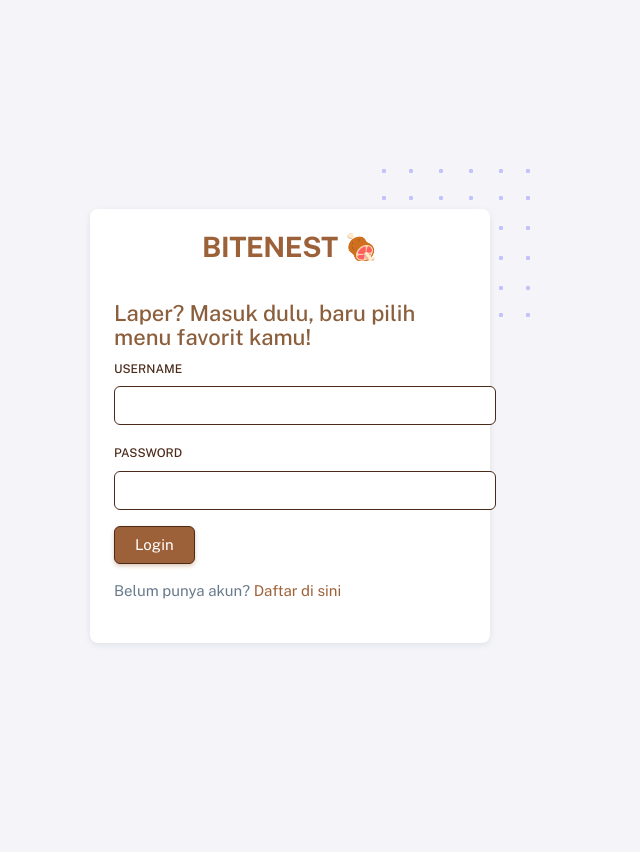
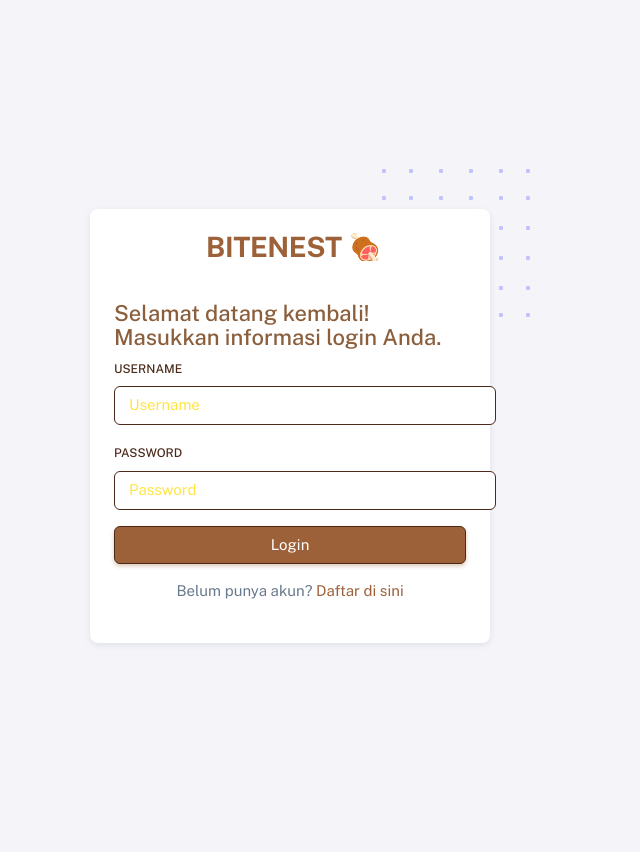
Before and after one commit to yadramaulidya/resto-management, a PHP site: page /login.php in a window 1280 px wide; the page is wider, and only the part inside the window is pictured. Shown: that part, without its empty margins (376-1016 px from the left). Run offline with PHP 8.4, Linux system fonts and the light colour scheme; data that the repository does not hold is empty.

Commit message:
perbaiki login

```diff
--- a/auth/login.php
+++ b/auth/login.php
@@ -1,25 +1,18 @@
-<?php
-session_start();
+<?php session_start(); ?>
+<?php include(".layouts/header.php"); ?>
 
-
-if (isset($_SESSION['user_id'])) {
-    header("Location: ../dashboard.php");
-    exit();
-}
-?>
-
-<?php include(".layouts/header.php"); ?>
-<!-- Login -->
+<!-- Login Card -->
 <div class="card">
   <div class="card-body">
     <!-- Logo -->
     <div class="app-brand justify-content-center">
       <a href="index.html" class="app-brand-link gap-2">
-        <span class="app-brand-text demo text-uppercase fw-bolder"> BiteNest 🍖</span>
+        <span class="app-brand-logo demo"></span>
+        <span class="app-brand-text demo text-uppercase fw-bolder">BiteNest 🍖</span>
       </a>
     </div>
-    <!-- /Logo -->
-    <h4 class="mb-2">Laper? Masuk dulu, baru pilih menu favorit kamu! </h4>
+
+    <h4 class="mb-2">Selamat datang kembali! Masukkan informasi login Anda.</h4>
 
     <!-- Cek apakah ada notifikasi -->
     <?php if (isset($_SESSION['error_message'])): ?>
@@ -29,21 +22,28 @@ if (isset($_SESSION['user_id'])) {
         <?php unset($_SESSION['error_message']); ?>
     <?php endif; ?>
 
-    <!-- Form login -->
+    <!-- Form Login -->
     <form action="login_auth.php" method="POST">
       <div class="mb-3">
         <label for="username" class="form-label">Username</label>
-        <input type="text" class="form-control" id="username" name="username" required>
+        <input type="text" class="form-control" id="username" name="username" placeholder="Username" required />
       </div>
+
       <div class="mb-3">
         <label for="password" class="form-label">Password</label>
-        <input type="password" class="form-control" id="password" name="password" required>
+        <input type="password" class="form-control" id="password" name="password" placeholder="Password" required />
       </div>
-      <button type="submit" class="btn btn-primary">Login</button>
+
+      <button type="submit" class="btn btn-primary d-grid w-100">Login</button>
     </form>
 
-    <p class="mt-3">Belum punya akun? <a href="register.php">Daftar di sini</a></p>
+    <p class="mt-3 text-center">
+      <span>Belum punya akun?</span>
+      <a href="register.php"><span> Daftar di sini</span></a>
+    </p>
+
   </div>
 </div>
-<!-- /Login -->
+<!-- /Login Card -->
+
 <?php include(".layouts/footer.php"); ?>
```
Also changed, not shown: auth/login_auth.php (+8 -15 lines).
